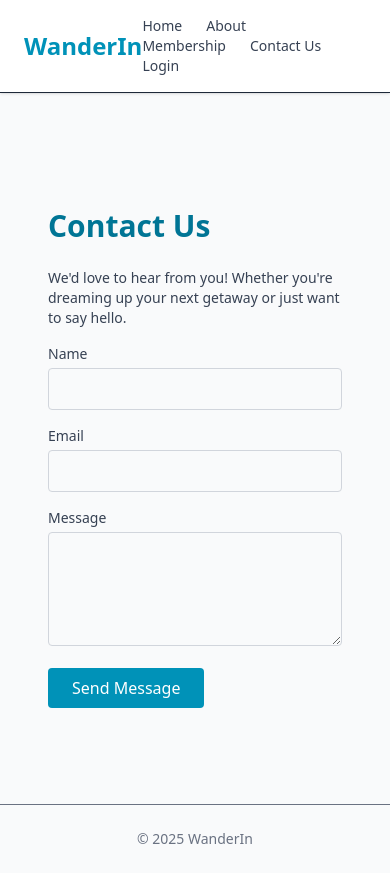
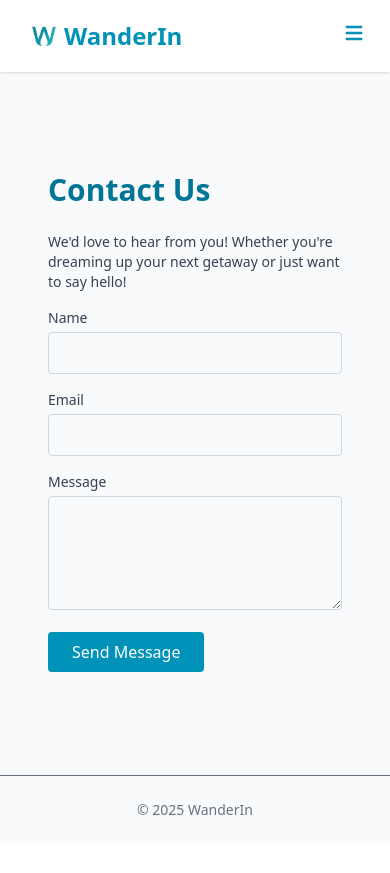
Before and after one commit to SrikarDhavala/ReactJS-Internship, a React (Vite) app in the folder airbnb-clone/: page /contact in a window 390 px wide. After the commit the page ends 844 px from the top, so only its background shows below. Built offline with nearby package versions, Linux system fonts and the light colour scheme.

Commit message:
Few adjustments

```diff
--- a/airbnb-clone/index.html
+++ b/airbnb-clone/index.html
@@ -2,7 +2,7 @@
 <html lang="en">
   <head>
     <meta charset="UTF-8" />
-    <link rel="icon" type="image/svg+xml" href="/vite.svg" />
+    <link rel="icon" type="image/png" href="/WanderIn_Logo.png" />
     <meta name="viewport" content="width=device-width, initial-scale=1.0" />
     <title>WanderIn</title>
   </head>
--- a/airbnb-clone/src/components/ListingCard.jsx
+++ b/airbnb-clone/src/components/ListingCard.jsx
@@ -7,15 +7,8 @@ function ListingCard({ listing }) {
     const { isMember } = useAuth();
 
     return (
-        <Link
-            to={`/listing/${listing.id}`}
-            className="bg-white shadow-sm rounded-lg overflow-hidden hover:shadow-lg hover:-translate-y-1 transform transition duration-200 border border-gray-100"
-        >
-            <img
-                src={listing.image}
-                alt={listing.title}
-                className="w-full h-48 object-cover"
-            />
+        <Link to={`/listing/${listing.id}`} className="bg-white shadow-sm rounded-lg overflow-hidden hover:shadow-lg hover:-translate-y-1 transform transition duration-200 border border-gray-100">
+            <img src={listing.image} alt={listing.title} className="w-full h-48 object-cover" />
             <div className="p-4">
                 <div className="flex justify-between items-start">
                     <div>
@@ -26,7 +19,7 @@ function ListingCard({ listing }) {
                         <FaStar className="mr-1" /> {listing.rating}
                     </div>
                 </div>
-                <p className="mt-2">
+                <div className="mt-2">
                     {isMember ? (
                         <>
                             <p className="line-through text-gray-400 text-sm">₹{listing.price}</p>
@@ -39,7 +32,7 @@ function ListingCard({ listing }) {
                             ₹{listing.price} <span className="text-sm text-gray-400">/night</span>
                         </p>
                     )}
-                </p>
+                </div>
             </div>
         </Link>
     );
--- a/airbnb-clone/src/components/Navbar.jsx
+++ b/airbnb-clone/src/components/Navbar.jsx
@@ -1,28 +1,57 @@
-import { Link } from "react-router-dom"
+import { useState } from "react";
+import { Link } from "react-router-dom";
 import { useAuth } from "../context/AuthContext";
+import { HiMenu, HiX } from "react-icons/hi";
 
 function Navbar() {
 
     const { isLoggedIn, logout } = useAuth();
+    const [isOpen, setIsOpen] = useState(false);
 
-    return(
-        <nav className="fixed top-0 left-0 w-full z-50 bg-white border-b shadow-sm">
+    const toggleMenu = () => setIsOpen(!isOpen);
+
+    return (
+        <nav className="fixed top-0 left-0 w-full z-50 bg-white shadow-sm">
             <div className="max-w-7xl mx-auto px-6 py-4 flex justify-between items-center">
-                <Link to="/" className="text-2xl font-semibold text-cyan-600 transform hover:scale-115 transition duration-200 inline-block">WanderIn</Link>
-                <div className="space-x-6 text-sm text-gray-700">
-                    <Link to="/" className="hover:text-cyan-700 transform hover:scale-115 transition duration-200 inline-block">Home</Link>
-                    <Link to="/about" className="hover:text-cyan-700 transform hover:scale-115 transition duration-200 inline-block">About</Link>
-                    <Link to="/membership" className="hover:text-cyan-700 transform hover:scale-115 transition duration-200 inline-block">Membership</Link>
-                    <Link to="/contact" className="hover:text-cyan-700 transform hover:scale-115 transition duration-200 inline-block">Contact Us</Link>
+                <Link to="/" className="flex items-center text-cyan-600 transform hover:scale-115 transition duration-200">
+                    <img src="/WanderIn_Logo.png" alt="WanderIn Logo" className="h-10 w-auto -mr-2" />
+                    <span className="text-2xl font-semibold ml-2">WanderIn</span>
+                </Link>
+
+                {/* For larger screens */}
+                <div className="hidden md:flex space-x-6 text-sm text-gray-700">
+                    <Link to="/" className="hover:text-cyan-700 transform hover:scale-115 transition duration-200">Home</Link>
+                    <Link to="/about" className="hover:text-cyan-700 transform hover:scale-115 transition duration-200">About</Link>
+                    <Link to="/membership" className="hover:text-cyan-700 transform hover:scale-115 transition duration-200">Membership</Link>
+                    <Link to="/contact" className="hover:text-cyan-700 transform hover:scale-115 transition duration-200">Contact Us</Link>
                     {isLoggedIn ? (
-                        <button onClick={logout} className="text-sm text-gray-700 hover:text-red-600 transform hover:scale-115 transition duration-200 inline-block cursor-pointer">
-                            Logout
-                        </button>
+                        <button onClick={logout} className="hover:text-red-600 transform hover:scale-115 transition duration-200">Logout</button>
                     ) : (
-                        <Link to="/login" className="hover:text-cyan-700 transform hover:scale-115 transition duration-200 inline-block">Login</Link>
+                        <Link to="/login" className="hover:text-cyan-700 transform hover:scale-115 transition duration-200">Login</Link>
                     )}
                 </div>
+
+                <div className="md:hidden">
+                    <button onClick={toggleMenu} className="text-2xl text-cyan-600 focus:outline-none">
+                        {isOpen ? <HiX /> : <HiMenu />}
+                    </button>
+                </div>
             </div>
+
+            {/* For smaller screens */}
+            {isOpen && (
+                <div className="absolute top-full left-0 w-full bg-white/80 backdrop-blur-md z-20 px-6 pt-2 pb-4 shadow-md space-y-3 text-gray-700">
+                    <Link to="/" onClick={toggleMenu} className="block hover:text-cyan-700">Home</Link>
+                    <Link to="/about" onClick={toggleMenu} className="block hover:text-cyan-700">About</Link>
+                    <Link to="/membership" onClick={toggleMenu} className="block hover:text-cyan-700">Membership</Link>
+                    <Link to="/contact" onClick={toggleMenu} className="block hover:text-cyan-700">Contact Us</Link>
+                    {isLoggedIn ? (
+                        <button onClick={() => { logout(); toggleMenu(); }} className="block hover:text-red-600">Logout</button>
+                    ) : (
+                        <Link to="/login" onClick={toggleMenu} className="block hover:text-cyan-700">Login</Link>
+                    )}
+                </div>
+            )}
         </nav>
     );
 }
--- a/airbnb-clone/src/pages/Contact.jsx
+++ b/airbnb-clone/src/pages/Contact.jsx
@@ -1,19 +1,26 @@
 import { motion } from "framer-motion";
+import { useNavigate } from "react-router-dom";
 
 function Contact() {
+
+    const navigate = useNavigate();
+
     return (
         <motion.div
             initial={{ opacity: 0, y: 40 }}
             animate={{ opacity: 1, y: 0 }}
             transition={{ duration: 0.5 }}
-            className="max-w-2xl mx-auto mt-24 p-8 text-gray-700"
+            className="max-w-2xl mx-auto mt-15 p-8 text-gray-700"
         >
             <h1 className="text-3xl font-bold mb-6 text-cyan-700">Contact Us</h1>
             <p className="text-sm mb-4">
-                We'd love to hear from you! Whether you're dreaming up your next getaway or just want to say hello.
+                We'd love to hear from you! Whether you're dreaming up your next getaway or just want to say hello!
             </p>
 
-            <form className="space-y-4">
+            <form onSubmit={(e) => {
+                e.preventDefault();
+                navigate("/")
+            }} className="space-y-4">
                 <div>
                     <label className="block text-sm mb-1" htmlFor="name">Name</label>
                     <input id="name" type="text" required className="w-full border border-gray-300 px-4 py-2 rounded outline-cyan-500" />
--- a/airbnb-clone/src/pages/ListingDetail.jsx
+++ b/airbnb-clone/src/pages/ListingDetail.jsx
@@ -33,7 +33,7 @@ function ListingDetail() {
                 </div>
 
                 <p className="mt4 text-gray-700">
-                    Experience a beautiful getaway in {listing.location}. This listing includes all the comfort you need to relax and enjoy your trip across India. Hosted by professionals.
+                    Experience a beautiful getaway in {listing.location}. This stay includes all the comfort you need to relax and enjoy your trip across India. Hosted by professionals.
                 </p>
 
                 {listing.amenities && listing.amenities.length > 0 && (
```
Also changed, not shown: airbnb-clone/src/pages/Booking.jsx (+22 -28 lines), airbnb-clone/src/pages/Home.jsx (+12 -32 lines), airbnb-clone/public/WanderIn_Logo.png (added).
